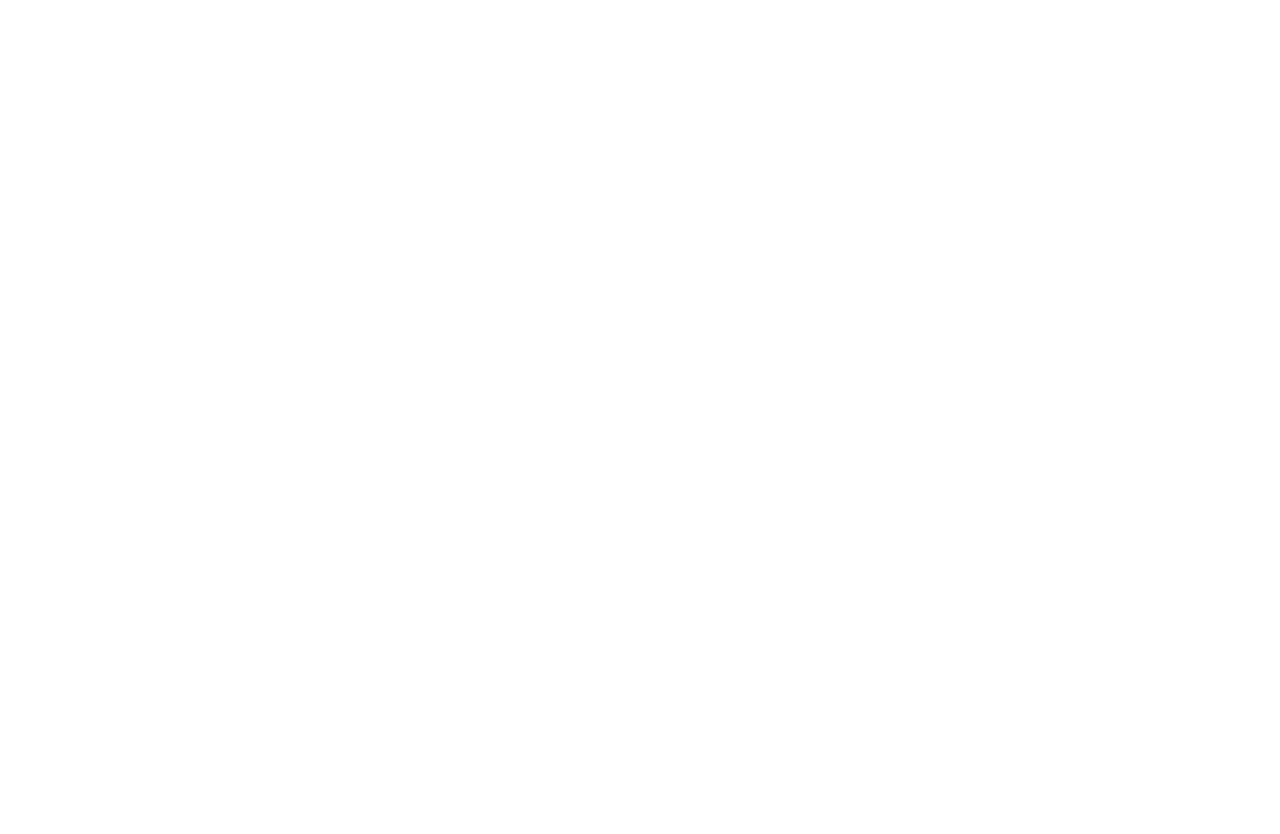
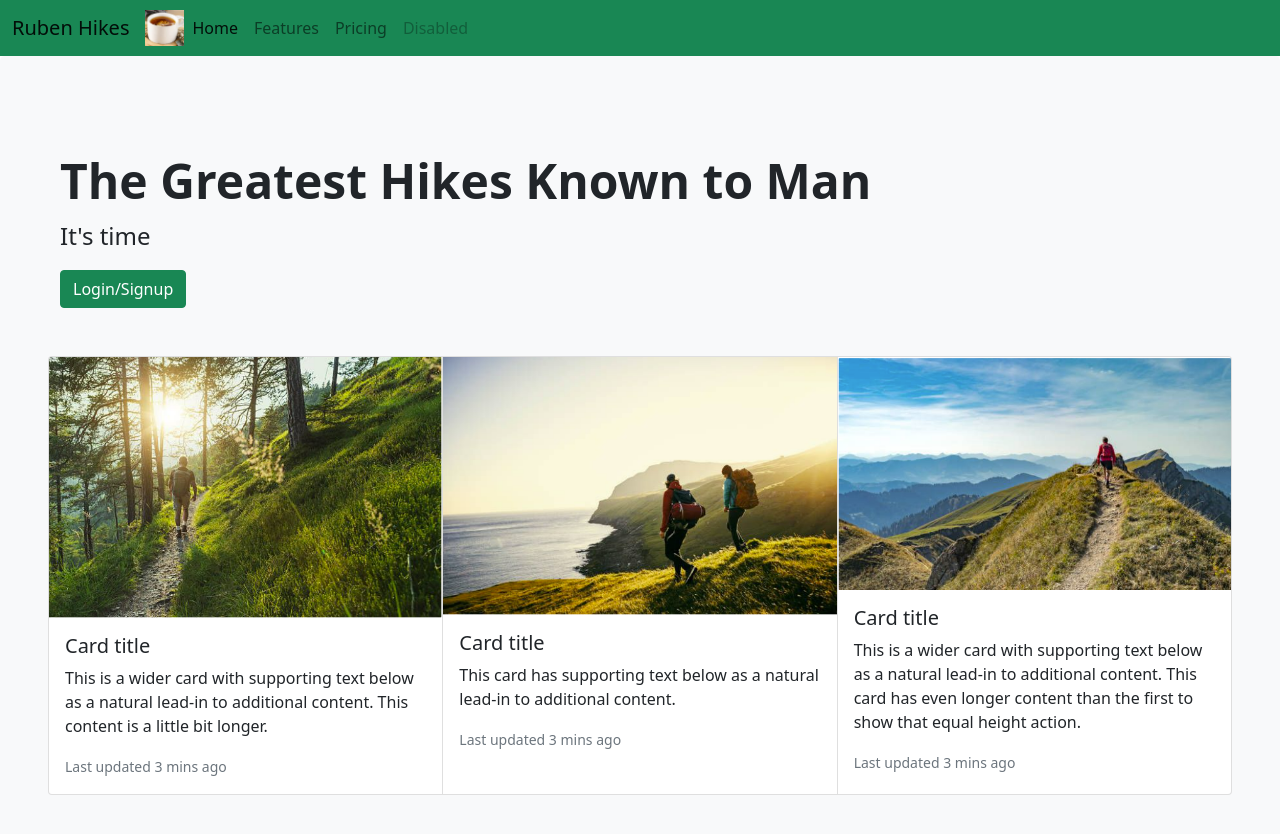
Before and after one commit to rubengill/demo05_Gill_Ruben, a plain HTML site: page index.html in a window 1280 px wide. Before the commit the page ends 800 px from the top, so only its background shows below. Drawn offline with nearby package versions, Linux system fonts and the light colour scheme; files whose address does not match are found by name.

Commit message:
adding index.html

```diff
--- a/index.html
+++ b/index.html
@@ -10,7 +10,9 @@
     <meta name="viewport" content="width=device-width, initial-scale=1">
 
     <!-- Bootstrap Library CSS CDN go here -->
+    <link href="https://cdn.jsdelivr.net/npm/bootstrap@5.1.3/dist/css/bootstrap.min.css" rel="stylesheet" integrity="sha384-1BmE4kWBq78iYhFldvKuhfTAU6auU8tT94WrHftjDbrCEXSU1oBoqyl2QvZ6jIW3" crossorigin="anonymous">
     <!-- Boostrap Library JS CDN  go here -->
+    <script src="https://cdn.jsdelivr.net/npm/bootstrap@5.1.3/dist/js/bootstrap.bundle.min.js" integrity="sha384-ka7Sk0Gln4gmtz2MlQnikT1wXgYsOg+OMhuP+IlRH9sENBO0LRn5q+8nbTov4+1p" crossorigin="anonymous"></script>
 
     <!-- Other libraries go here -->
 
@@ -25,7 +27,67 @@
     <!-- Your HTML Layout go here -->
     <!------------------------------>
     <!-- Stuff for body goes here -->
+    <nav class="navbar navbar-expand-lg navbar-light bg-success">
+        <div class="container-fluid">
+          <a class="navbar-brand " href="#">Ruben Hikes</a>
+          <img src="C:\Users\rgill\BCIT TERM 1\COMP1800\Demo05\demo05_Gill_Ruben\images\drink1.jpg" height="36">
+          <button class="navbar-toggler" type="button" data-bs-toggle="collapse" data-bs-target="#navbarNav" aria-controls="navbarNav" aria-expanded="false" aria-label="Toggle navigation">
+            <span class="navbar-toggler-icon"></span>
+          </button>
+          <div class="collapse navbar-collapse" id="navbarNav">
+            <ul class="navbar-nav">
+              <li class="nav-item">
+                <a class="nav-link active" aria-current="page" href="#">Home</a>
+              </li>
+              <li class="nav-item">
+                <a class="nav-link" href="#">Features</a>
+              </li>
+              <li class="nav-item">
+                <a class="nav-link" href="#">Pricing</a>
+              </li>
+              <li class="nav-item">
+                <a class="nav-link disabled">Disabled</a>
+              </li>
+            </ul>
+          </div>
+        </div>
+      </nav>
+      <div class="p-5 mb-4 bg-light rounded-3">
+        <div class="container-fluid py-5">
+          <h1 class="display-5 fw-bold">The Greatest Hikes Known to Man</h1>
+          <p class="col-md-8 fs-4">It's time</p>
 
+          <button class="btn btn-primary btn-success" type="button">Login/Signup</button>
+
+          <!-- Add an onclick attribute to define click event handler -->
+          <!-- <button onclick="window.location.href='login.html'" class="btn btn-primary btn-lg" type="button">Login/Signup</button> -->
+        </div>
+        <div class="card-group">
+            <div class="card">
+              <img src="C:\Users\rgill\BCIT TERM 1\COMP1800\Demo05\demo05_Gill_Ruben\images\AM01.jpg" class="card-img-top" alt="First Image">
+              <div class="card-body">
+                <h5 class="card-title">Card title</h5>
+                <p class="card-text">This is a wider card with supporting text below as a natural lead-in to additional content. This content is a little bit longer.</p>
+                <p class="card-text"><small class="text-muted">Last updated 3 mins ago</small></p>
+              </div>
+            </div>
+            <div class="card">
+              <img src="C:\Users\rgill\BCIT TERM 1\COMP1800\Demo05\demo05_Gill_Ruben\images\BBY01.jpg" class="card-img-top" alt="...">
+              <div class="card-body">
+                <h5 class="card-title">Card title</h5>
+                <p class="card-text">This card has supporting text below as a natural lead-in to additional content.</p>
+                <p class="card-text"><small class="text-muted">Last updated 3 mins ago</small></p>
+              </div>
+            </div>
+            <div class="card">
+              <img src="C:\Users\rgill\BCIT TERM 1\COMP1800\Demo05\demo05_Gill_Ruben\images\NV01.jpg" class="card-img-top" alt="...">
+              <div class="card-body">
+                <h5 class="card-title">Card title</h5>
+                <p class="card-text">This is a wider card with supporting text below as a natural lead-in to additional content. This card has even longer content than the first to show that equal height action.</p>
+                <p class="card-text"><small class="text-muted">Last updated 3 mins ago</small></p>
+              </div>
+            </div>
+          </div>
 
     <!---------------------------------------------->
     <!-- Your own JavaScript functions go here    -->
```
